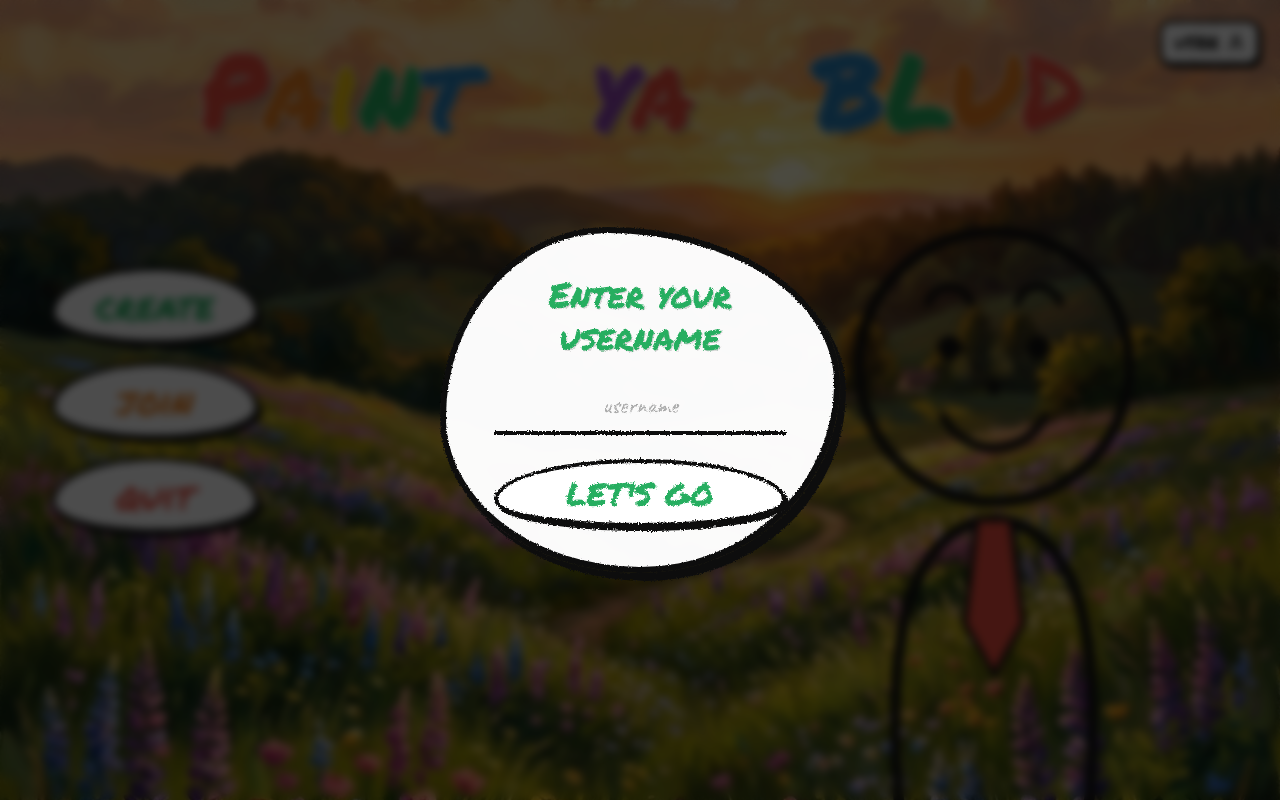
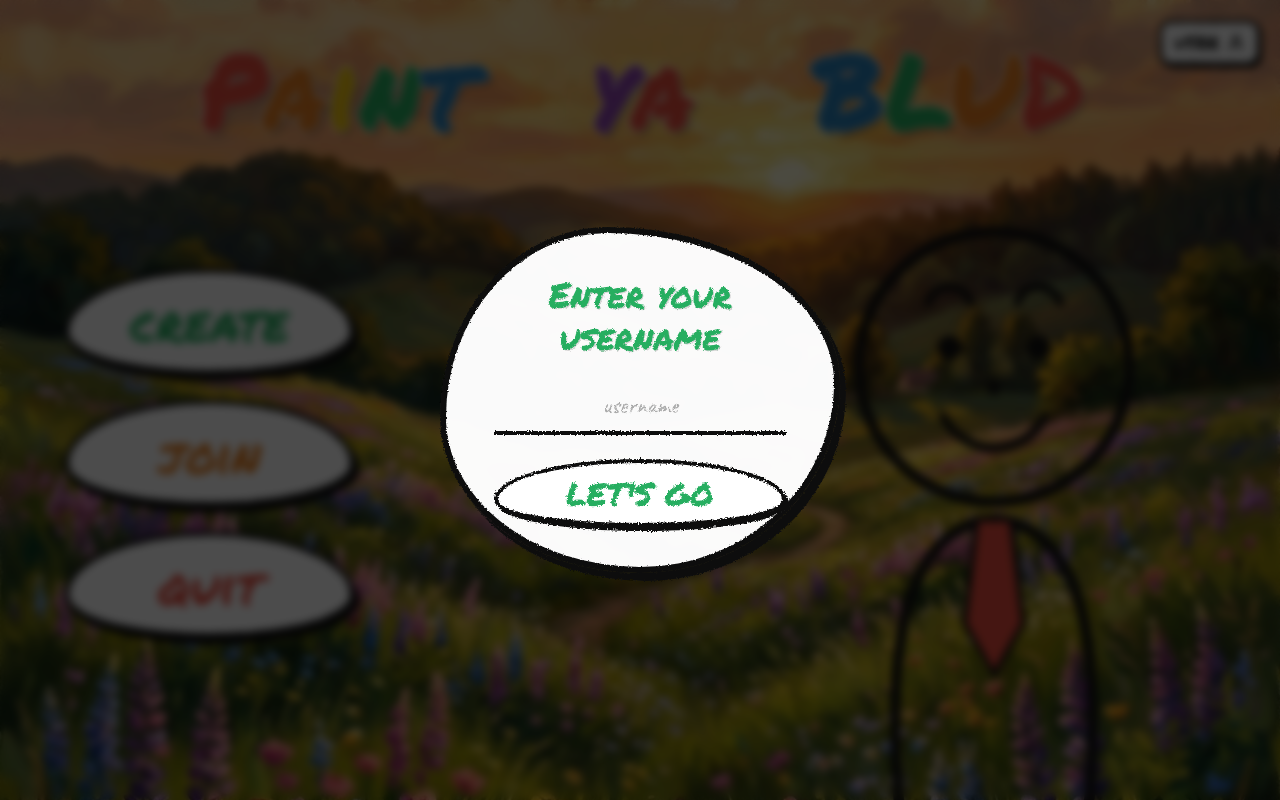
Before and after one commit to xhinzu/Paint-Ya-Blud, a plain HTML site: page frontend/index.html in a window 1280 px wide. Drawn offline with Linux system fonts and the light colour scheme.

Commit message:
style: enlarge create, join, and quit menu buttons on homepage
- Increase button font size to 3.2rem
- Increase padding to 0.7rem 3.8rem
- Increase min-width to 260px with 5px border and 4px 6px shadow

```diff
--- a/frontend/css/style.css
+++ b/frontend/css/style.css
@@ -27,19 +27,21 @@ svg#globalFilters {
 
 .menu-buttons-stack {
   position: absolute;
-  left: 4%;
-  top: 50%;
-  transform: translateY(-50%);
+  left: 5%;
+  top: 52%;
+  transform: translateY(-40%);
   display: flex;
   flex-direction: column;
-  gap: 18px;
+  gap: 24px;
   z-index: 10;
 }
 
 .menu-buttons-stack .blob-btn {
-  font-size: 2.4rem;
-  padding: 0.4rem 2.5rem;
-  min-width: 180px;
+  font-size: 3.2rem;
+  padding: 0.7rem 3.8rem;
+  min-width: 260px;
+  border-width: 5px;
+  box-shadow: 4px 6px 0 #111;
 }
 
 .user-icon-btn {
```
